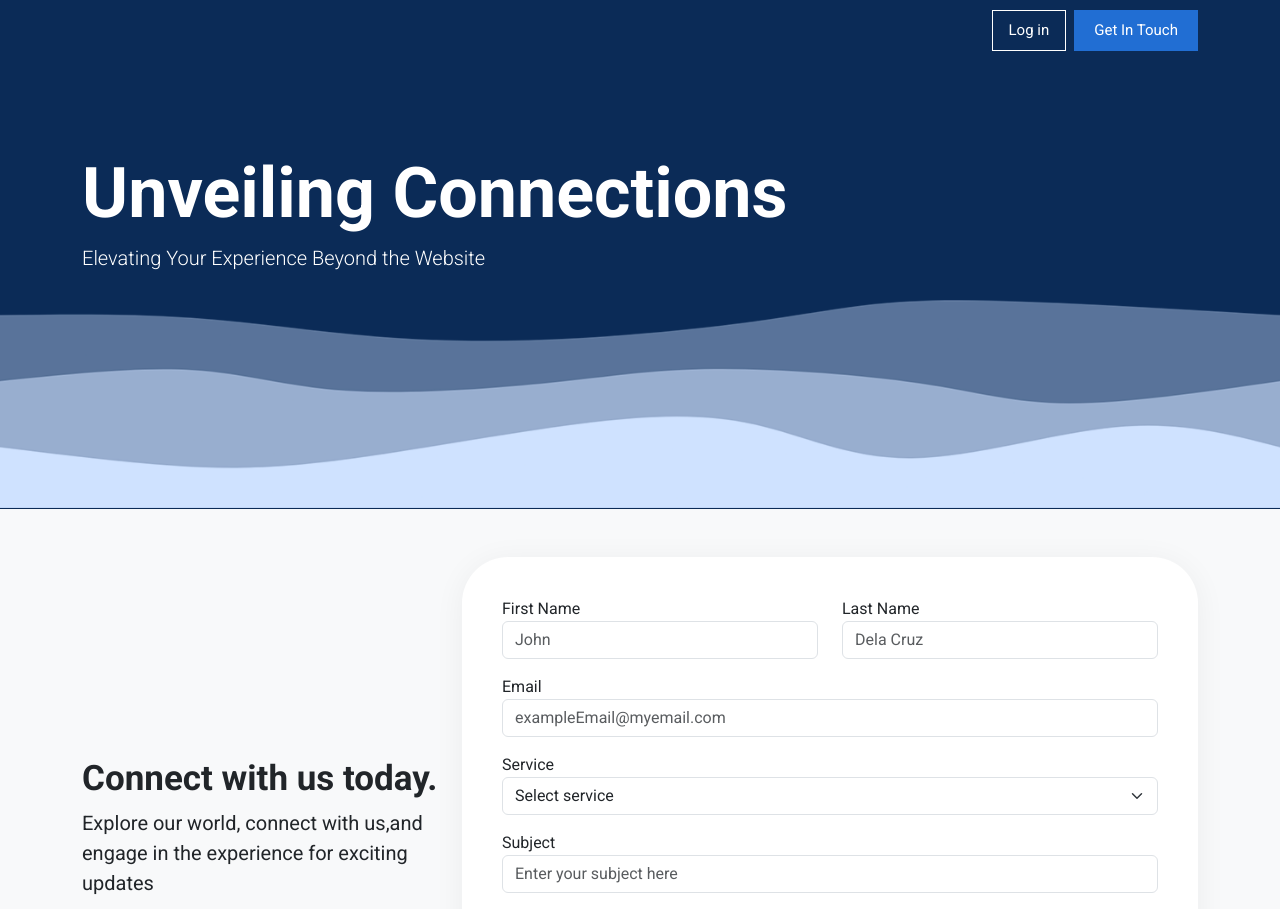
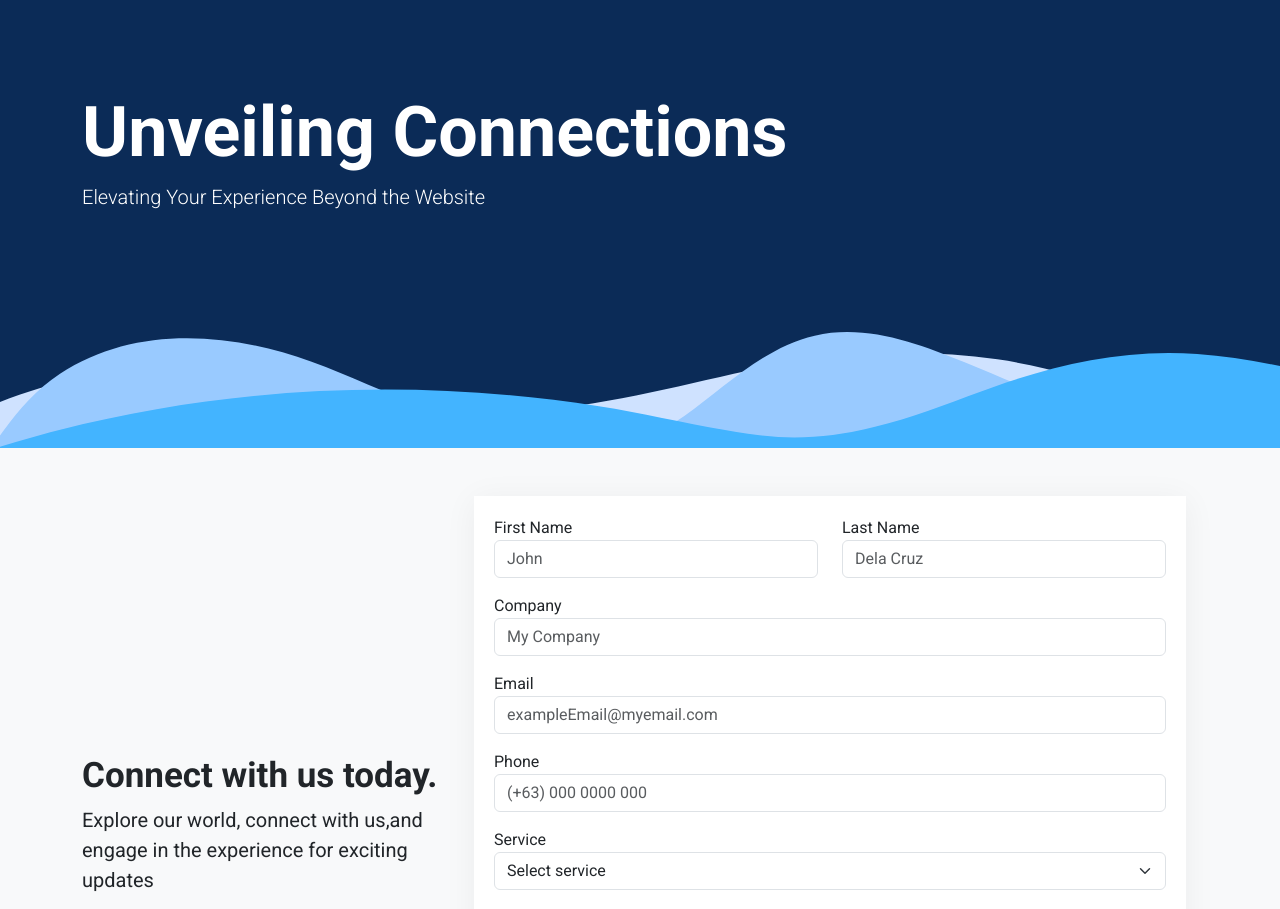
Before and after one commit to abraham28/abrasoft-website, a Next.js app: page /contact-us in a window 1280 px wide. Shown: the part 80-989 px from the top of the page. Built offline with nearby package versions, Linux system fonts and the light colour scheme.

Commit message:
Contact Page cleaning

```diff
--- /dev/null
+++ b/app/(info-pages)/components/ContactUsForm/index.module.scss
@@ -0,0 +1,15 @@
+.formLayout {
+  padding: 20px;
+  border-color: rgb(0 0 0); // To be change
+  background: var(--light);
+  box-shadow: 0 4px 30.9px 0 rgb(0 0 0 / 5.5%);
+}
+
+.formLabel {
+  margin-bottom: 0;
+}
+
+.submitButton {
+  background-color: var(--primary);
+  border-radius: 5px;
+}
--- /dev/null
+++ b/app/(info-pages)/components/ContactUsForm/index.tsx
@@ -0,0 +1,115 @@
+"use client";
+import React, { useState } from "react";
+import {
+  Button,
+  Col,
+  Container,
+  Form,
+  FormControl,
+  FormLabel,
+  FormSelect,
+  Row,
+} from "react-bootstrap";
+import styles from "./index.module.scss";
+
+const ContactUsPoolingForm = () => {
+  const [options, setOptions] = useState("");
+
+  const handleOptions = (event: {
+    target: { value: React.SetStateAction<string> };
+  }) => setOptions(event.target.value);
+  return (
+    <section>
+      <Container>
+        <Form className={styles.formLayout}>
+          <Row>
+            <Col lg={6} className="mb-3">
+              <FormLabel className={styles.formLabel}>First Name</FormLabel>
+              <FormControl
+                type="text"
+                name="fname"
+                placeholder="John"
+                required
+              />
+            </Col>
+
+            <Col lg={6} className="mb-3">
+              <FormLabel type="text" name="lname" className={styles.formLabel}>
+                Last Name
+              </FormLabel>
+              <FormControl placeholder="Dela Cruz" required />
+            </Col>
+          </Row>
+
+          <div className="mb-3">
+            <FormLabel className={styles.formLabel}>Company</FormLabel>
+            <FormControl placeholder="My Company" required />
+          </div>
+
+          <div className="mb-3">
+            <FormLabel className={styles.formLabel}>Email</FormLabel>
+            <FormControl
+              type="email"
+              placeholder="exampleEmail@myemail.com"
+              required
+            />
+          </div>
+
+          <div className="mb-3">
+            <FormLabel className={styles.formLabel}>Phone</FormLabel>
+            <FormControl
+              type="text"
+              placeholder="(+63) 000 0000 000"
+              required
+            />
+          </div>
+
+          <div className="mb-3">
+            <FormLabel className={styles.formLabel}>Service</FormLabel>
+            <FormSelect
+              id="handle-other-option"
+              value={options}
+              onChange={handleOptions}
+            >
+              <option>Select service</option>
+              <option value="Web Development">Web Development</option>
+              <option value="App Development">App Development</option>
+              <option value="Game Development">Game Development</option>
+              <option value="Other">Other:</option>
+            </FormSelect>
+            {options === "Other" ? (
+              <FormControl
+                className="my-2"
+                type="text"
+                placeholder="Enter other service"
+                required
+              />
+            ) : (
+              ""
+            )}
+          </div>
+
+          <div className="mb-3">
+            <FormLabel className={styles.formLabel}>Subject</FormLabel>
+            <FormControl placeholder="Enter your subject here" required />
+          </div>
+
+          <div className="mb-3">
+            <FormLabel className={styles.formLabel}>Message</FormLabel>
+            <FormControl
+              placeholder="Write a message"
+              as="textarea"
+              rows={3}
+              required
+            />
+          </div>
+          <Button type="submit" className={`w-100 ${styles.submitButton}`}>
+            Submit
+          </Button>
+        </Form>
+      </Container>
+    </section>
+  );
+};
+
+export default ContactUsPoolingForm;
--- a/app/(info-pages)/contact-us/components/ContactUsDetails/index.module.scss
+++ b/app/(info-pages)/contact-us/components/ContactUsDetails/index.module.scss
@@ -3,11 +3,12 @@
 }
 
 .detailsLogo {
-  background-image: url(/images/Logo.png);
+  background-image: url("/images/company-logo-contactUsSection.webp");
   background-size: contain;
   height: 330px;
   background-position: center;
   background-repeat: no-repeat;
+
   @media (width <= 991px) {
     height: 300px;
   }
--- a/app/(info-pages)/contact-us/components/ContactUsForm/index.module.scss
+++ b/app/(info-pages)/contact-us/components/ContactUsForm/index.module.scss
@@ -14,20 +14,3 @@
     text-align: center;
   }
 }
-
-.formLayout {
-  padding: 40px;
-  border-color: rgb(0 0 0); // To be change
-  border-radius: 46px;
-  background: var(--light);
-  box-shadow: 0 4px 30.9px 0 rgb(0 0 0 / 5.5%);
-}
-
-.formLabel {
-  margin-bottom: 0;
-}
-
-.submitButton {
-  background-color: var(--primary);
-  border-radius: 5px;
-}
--- a/app/(info-pages)/contact-us/components/ContactUsForm/index.tsx
+++ b/app/(info-pages)/contact-us/components/ContactUsForm/index.tsx
@@ -1,17 +1,8 @@
-"use client";
 import React from "react";
 import type { NextPage } from "next";
 import styles from "./index.module.scss";
-import {
-  Button,
-  Col,
-  Container,
-  Form,
-  FormControl,
-  FormLabel,
-  FormSelect,
-  Row,
-} from "react-bootstrap";
+import { Col, Container, Row } from "react-bootstrap";
+import ContactUsPoolingForm from "@/app/(info-pages)/components/ContactUsForm";
 
 const ContactUsForm: NextPage = () => {
   return (
@@ -30,50 +21,7 @@ const ContactUsForm: NextPage = () => {
             </div>
           </Col>
           <Col lg={8}>
-            <Form className={styles.formLayout}>
-              <Row>
-                <Col lg={6} className="mb-3">
-                  <FormLabel className={styles.formLabel}>First Name</FormLabel>
-                  <FormControl placeholder="John" required />
-                </Col>
-
-                <Col lg={6} className="mb-3">
-                  <FormLabel className={styles.formLabel}>Last Name</FormLabel>
-                  <FormControl placeholder="Dela Cruz" required />
-                </Col>
-              </Row>
-
-              <div className="mb-3">
-                <FormLabel className={styles.formLabel}>Email</FormLabel>
-                <FormControl placeholder="exampleEmail@myemail.com" required />
-              </div>
-
-              <div className="mb-3">
-                <FormLabel className={styles.formLabel}>Service</FormLabel>
-                <FormSelect required>
-                  <option>Select service</option>
-                  <option>Service 1</option>
-                  <option>Service 2</option>
-                  <option>Service 3</option>
-                </FormSelect>
-              </div>
-
-              <div className="mb-3">
-                <FormLabel className={styles.formLabel}>Subject</FormLabel>
-                <FormControl placeholder="Enter your subject here" required />
-              </div>
-
-              <div className="mb-3">
-                <FormLabel className={styles.formLabel}>Message</FormLabel>
-                <FormControl
-                  placeholder="Write a message"
-                  as="textarea"
-                  rows={3}
-                  required
-                />
-              </div>
-              <Button className={`w-100 ${styles.submitButton}`}>Submit</Button>
-            </Form>
+            <ContactUsPoolingForm />
           </Col>
         </Row>
       </Container>
--- a/app/(info-pages)/contact-us/components/HeroSection/index.module.scss
+++ b/app/(info-pages)/contact-us/components/HeroSection/index.module.scss
@@ -1,56 +1,25 @@
 .hero {
   display: flex;
-  align-items: center;
+  flex-direction: column;
   font-size: var(--font-size-base);
   color: var(--light);
   font-family: var(--font-roboto);
   background-color: var(--secondary);
-  background-image: url(/images/waves1.png);
-  background-repeat: no-repeat;
-  background-position: 0px bottom;
-  background-size: 100% 30%;
-
-  @media (width >= 990px) {
-  background-position: 0px 20vh;
-  background-size: 100% 50%;
-  padding-bottom: 120px;
-  background-position: 0px bottom;
-  }
 }
 
 .container {
   height: 100%;
 }
 
-.actionButton {
-  margin: 20px auto;
-  display: flex;
-  justify-content: flex-end;
-}
-
-.outlineButton {
-  border: solid var(--light) 1px;
-  background-color: var(--transparent);
-  font-size: 15px;
-}
-
-.outlineButton:hover {
-  color: var(--secondary);
-  --primary-hover: var(--light);
-  border-color: transparent;
-}
-
-.primaryButton {
-  position: relative;
-  font-size: 15px;
-  padding: 9px 20px;
-}
-
 .headerText {
   display: flex;
   align-items: center;
   padding-top: 80px;
-  padding-bottom: 100px;
+  padding-bottom: 50px;
+  @media (width >= 991px) {
+    padding-top: 100px;
+    padding-bottom: 100px;
+  }
 }
 
 .header {
@@ -66,3 +35,14 @@
   font-weight: 300;
   font-size: 20px;
 }
+.pageDivider {
+  position: relative;
+  overflow: hidden;
+  height: 120px;
+
+  svg {
+    position: absolute;
+    bottom: -5px;
+    z-index: 2;
+  }
+}
--- a/app/(info-pages)/contact-us/components/HeroSection/index.tsx
+++ b/app/(info-pages)/contact-us/components/HeroSection/index.tsx
@@ -1,16 +1,12 @@
 import React from "react";
 import type { NextPage } from "next";
 import styles from "./index.module.scss";
-import { Button, Container } from "react-bootstrap";
+import { Container } from "react-bootstrap";
 
 const HeroSection: NextPage = () => {
   return (
     <section className={styles.hero}>
       <Container className={styles.container}>
-        <div className={styles.actionButton}>
-          <Button className={`mx-2 ${styles.outlineButton}`}>Log in</Button>
-          <Button className={styles.primaryButton}>Get In Touch</Button>
-        </div>
         <div className={styles.headerText}>
           <div>
             <h1 className={styles.header}>Unveiling Connections</h1>
@@ -20,6 +16,31 @@ const HeroSection: NextPage = () => {
           </div>
         </div>
       </Container>
+      <div className={styles.pageDivider}>
+        <svg
+          preserveAspectRatio="none"
+          viewBox="0 0 1200 300"
+          xmlns="http://www.w3.org/2000/svg"
+          style={{
+            width: "118%",
+            height: 330,
+            transform: "rotate(180deg) scaleX(-1)",
+          }}
+        >
+          <path
+            d="M0 0v46.29c47.79 22.2 103.59 32.17 158 28 70.36-5.37 136.33-33.31 206.8-37.5 73.84-4.36 147.54 16.88 218.2 35.26 69.27 18 138.3 24.88 209.4 13.08 36.15-6 69.85-17.84 104.45-29.34C989.49 25 1113-14.29 1200 52.47V0z"
+            fill="#CFE2FF"
+          />
+          <path
+            d="M0 0v15.81c13 21.11 27.64 41.05 47.69 56.24C99.41 111.27 165 111 224.58 91.58c31.15-10.15 60.09-26.07 89.67-39.8 40.92-19 84.73-46 130.83-49.67 36.26-2.85 70.9 9.42 98.6 31.56 31.77 25.39 62.32 62 103.63 73 40.44 10.79 81.35-6.69 119.13-24.28s75.16-39 116.92-43.05c59.73-5.85 113.28 22.88 168.9 38.84 30.2 8.66 59 6.17 87.09-7.5 22.43-10.89 48-26.93 60.65-49.24V0z"
+            fill="#99CAFF"
+          />
+          <path
+            d="M0 0v5.63C149.93 59 314.09 71.32 475.83 42.57c43-7.64 84.23-20.12 127.61-26.46 59-8.63 112.48 12.24 165.56 35.4C827.93 77.22 886 95.24 951.2 90c86.53-7 172.46-45.71 248.8-84.81V0z"
+            fill="#43B4FF"
+          />
+        </svg>
+      </div>
     </section>
   );
 };
--- a/app/(info-pages)/contact-us/page.tsx
+++ b/app/(info-pages)/contact-us/page.tsx
@@ -1,3 +1,4 @@
+"use client";
 import React from "react";
 import { FunctionComponent } from "react";
 import HeroSection from "./components/HeroSection/index";
```
Also changed, not shown: public/images/company-logo-contactUsSection.webp (added).
